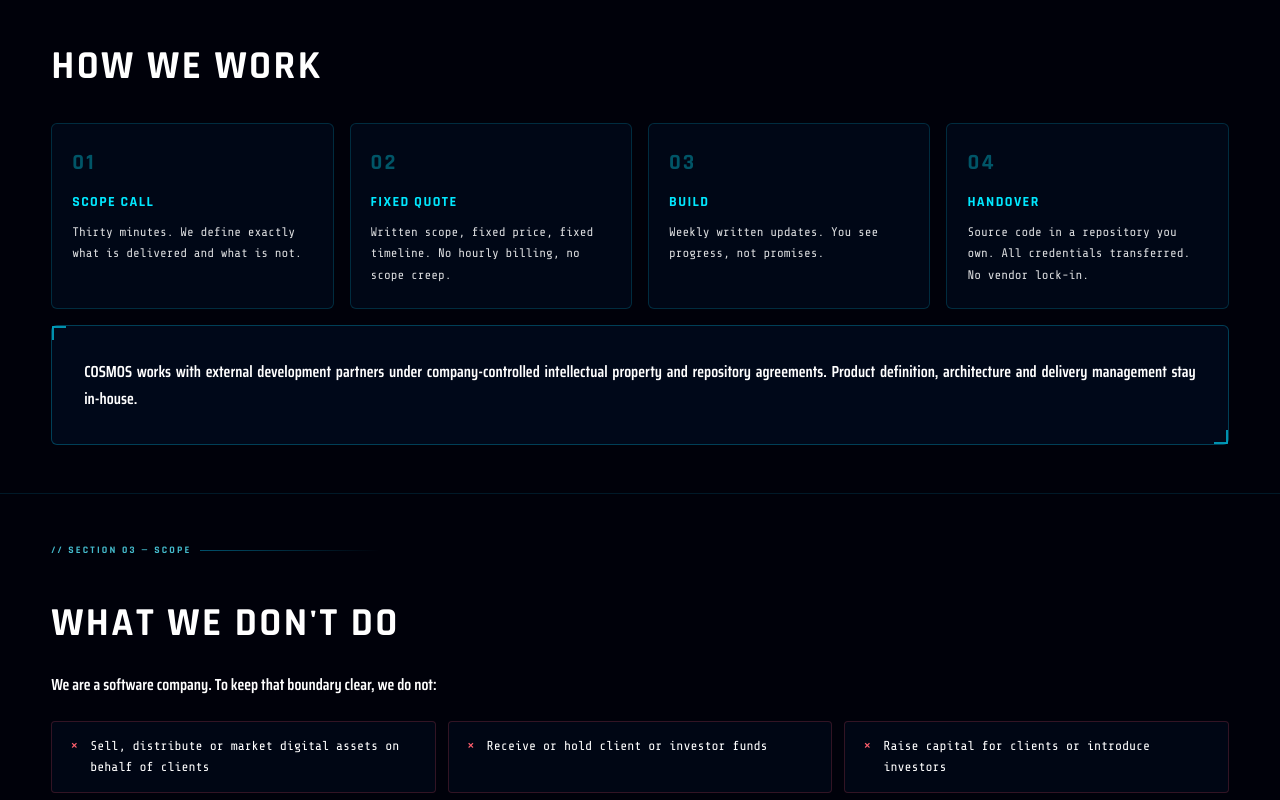
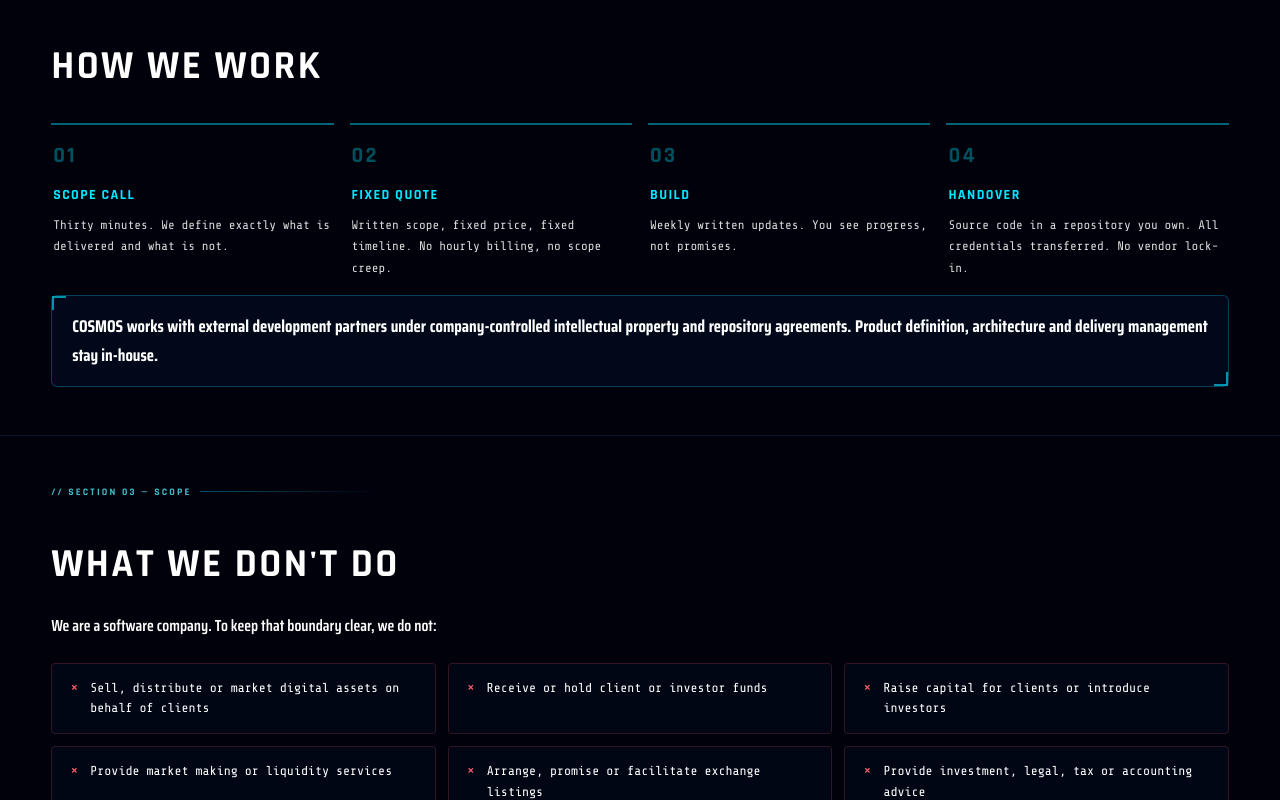
Before and after one commit to cosmosledgerlabs/cosmosledgerlabs-website, a Next.js app: page /services in a window 1280 px wide. Shown: the part 1440-2240 px from the top of the page. Built offline with nearby package versions, Linux system fonts and the light colour scheme; no server answers.

Commit message:
Refactor styles in Services.module.css
Adjusted padding and font properties for better layout and readability.

```diff
--- a/styles/Services.module.css
+++ b/styles/Services.module.css
@@ -171,7 +171,7 @@
   background: rgba(0, 10, 28, .88);
   border: 1px solid rgba(0, 190, 230, .3);
   border-radius: 6px;
-  padding: 32px;
+  padding: 16px 20px;
   position: relative;
   margin-top: 16px;
   width: 100%;
@@ -197,9 +197,9 @@
 
 .plainText {
   font-family: 'Saira Condensed', 'Share Tech', sans-serif;
-  font-weight: 600;
-  font-size: 14px; /* fallback: old WeChat X5, no clamp() */
-  font-size: clamp(14px, 1.5vw, 16px);
+  font-weight: 700;
+  font-size: 15px; /* fallback: old WeChat X5, no clamp() */
+  font-size: clamp(15px, 1.6vw, 17px);
   line-height: 1.7;
   color: var(--text);
   margin: 0;
@@ -338,11 +338,8 @@
 }
 
 .processCard {
-  background: rgba(0, 10, 28, .7);
-  border: 1px solid rgba(0, 190, 230, .2);
-  border-radius: 6px;
-  padding: 22px 20px;
-  min-width: 0;
+  border-top: 2px solid rgba(0, 220, 255, .45);
+  padding: 14px 2px 0;
 }
 
 .processNum {
```
